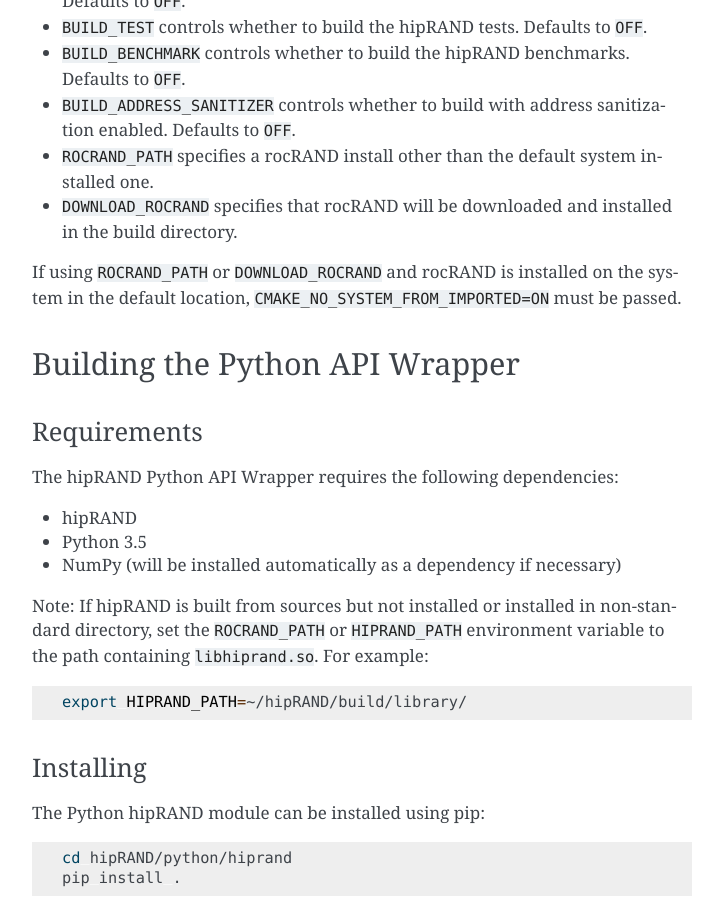
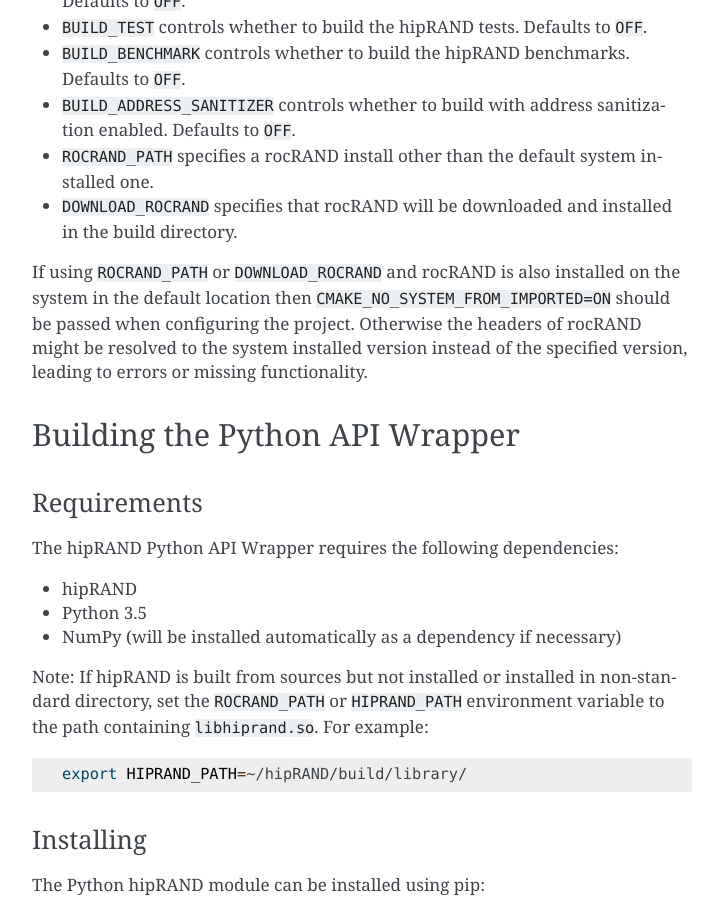
Before and after one commit to ROCm/hipRAND, a Sphinx documentation site: the page built from docs/installing.rst, in a window 1280 px wide and 900 px high, scrolled down 2307 px. Shown: the whole window, without its empty margins (388-1111 px from the left). Built offline with Sphinx 7.4.7, drawn with Linux system fonts in a browser that asks for light colours.

Commit message:
Clarify when and why CMAKE_NO_SYSTEM_FROM_IMPORTED is recommended
[ROCm/hipRAND commit: 04c11e7968934142294ddd897b852c8a71fabc63]

```diff
--- a/docs/installing.rst
+++ b/docs/installing.rst
@@ -98,7 +98,9 @@ Where ``<compiler>>`` should be set to ``hipcc`` or ``amdclang`` on ROCm softwar
 * ``ROCRAND_PATH`` specifies a rocRAND install other than the default system installed one.
 * ``DOWNLOAD_ROCRAND`` specifies that rocRAND will be downloaded and installed in the build directory.
 
-If using ``ROCRAND_PATH`` or ``DOWNLOAD_ROCRAND`` and rocRAND is installed on the system in the default location, ``CMAKE_NO_SYSTEM_FROM_IMPORTED=ON`` must be passed.
+If using ``ROCRAND_PATH`` or ``DOWNLOAD_ROCRAND`` and rocRAND is also installed on the system in the default location then ``CMAKE_NO_SYSTEM_FROM_IMPORTED=ON`` should be passed
+when configuring the project.
+Otherwise the headers of rocRAND might be resolved to the system installed version instead of the specified version, leading to errors or missing functionality.
 
 Building the Python API Wrapper
 -------------------------------
```
